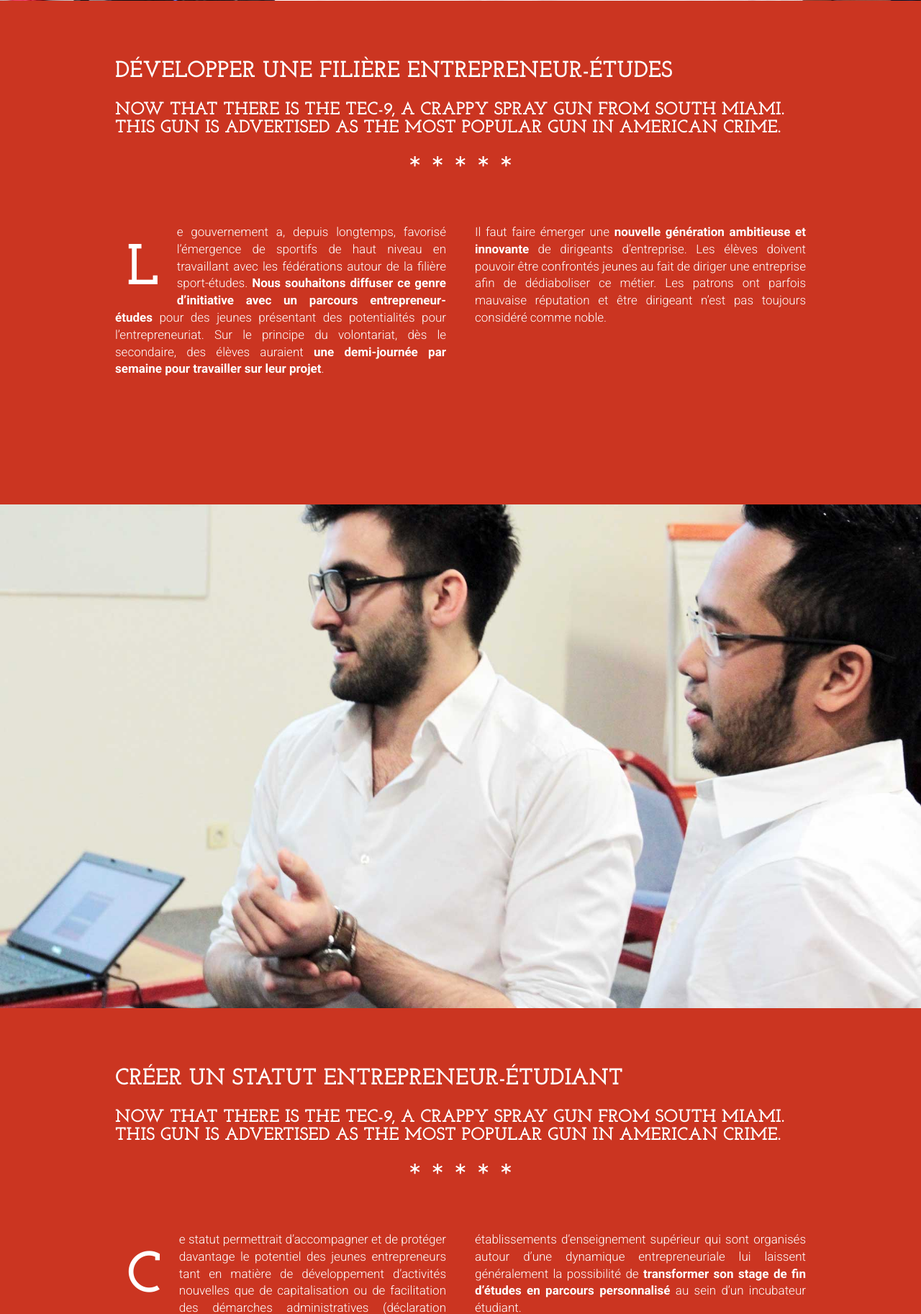
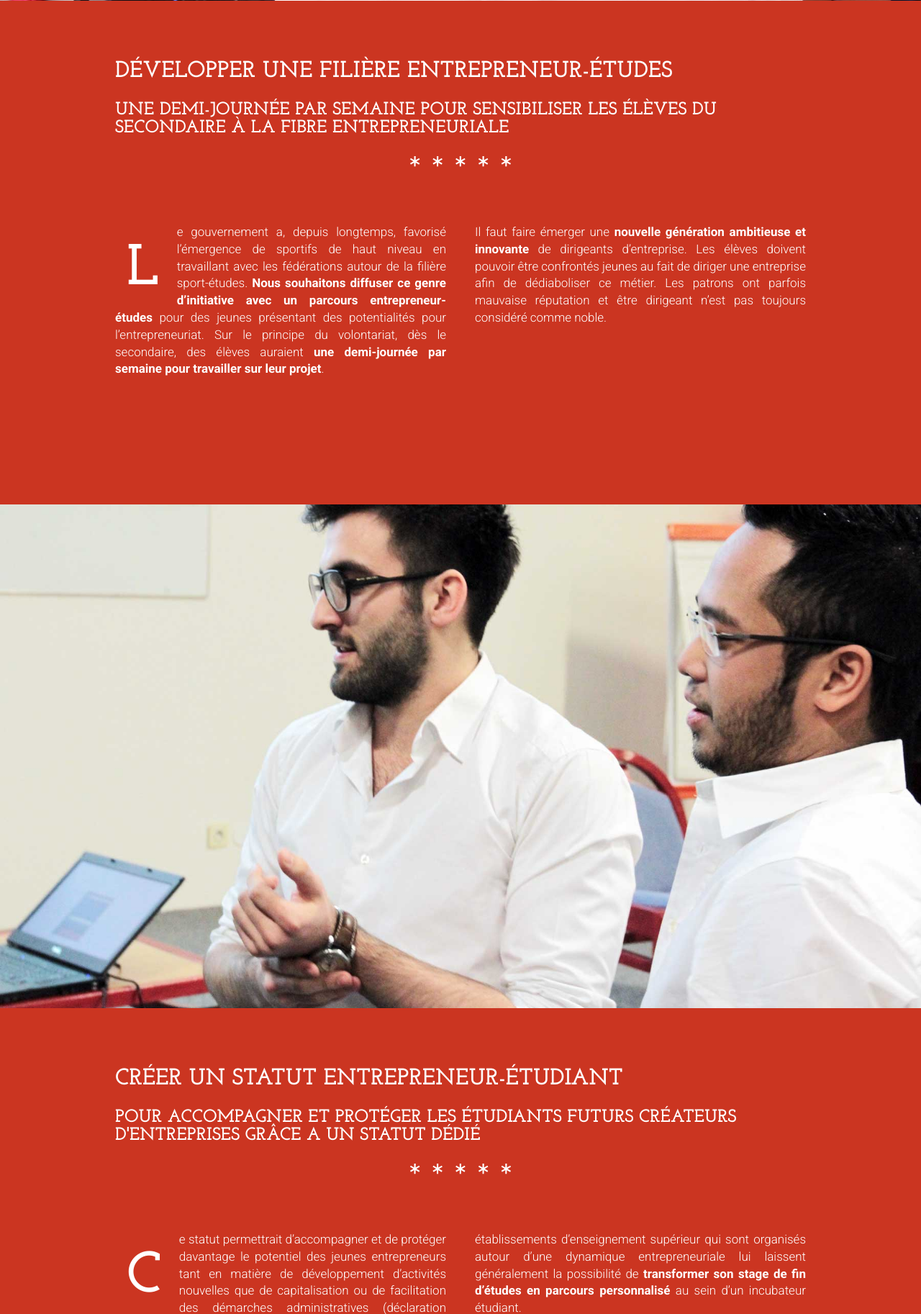
Before and after one commit to Groupe-ESC-Troyes/MixerLesCultures, a PHP site: page / in a window 1280 px wide. Shown: the part 2968-4794 px from the top of the page at 72% size. Run offline with PHP 8.4, Linux system fonts and the light colour scheme; some libraries are stand-ins or nearby versions.

Commit message:
Ajout des chapeaux

```diff
--- a/index.php
+++ b/index.php
@@ -209,7 +209,7 @@
 				Développer une filière entrepreneur-études
 			</h1>
 			<h2>
-				Now that there is the Tec-9, a crappy spray gun from South Miami. This gun is advertised as the most popular gun in American crime.
+				Une demi-journée par semaine pour sensibiliser les élèves du secondaire à la fibre entrepreneuriale
 			</h2>
 			<hr />
 			<div class="content">
@@ -243,7 +243,7 @@
 				Créer un statut entrepreneur-étudiant
 			</h1>
 			<h2>
-				Now that there is the Tec-9, a crappy spray gun from South Miami. This gun is advertised as the most popular gun in American crime.
+				Pour accompagner et protéger les étudiants futurs créateurs d'entreprises grâce a un statut dédié
 			</h2>
 			<hr />
 			<div class="content">
@@ -294,7 +294,7 @@
 				Créer un label &laquo;Pépinière de jeunes chercheurs&raquo;
 			</h1>
 			<h2>
-				Now that there is the Tec-9, a crappy spray gun from South Miami. This gun is advertised as the most popular gun in American crime.
+				Libéraliser et assouplir les clauses contractuelles des enseignants chercheurs pour créer de la valeur
 			</h2>
 			<hr />
 			<div class="content">
@@ -448,7 +448,7 @@
 				Lutter contre les silos au lycée
 			</h1>
 			<h2>
-				Now that there is the Tec-9, a crappy spray gun from South Miami. This gun is advertised as the most popular gun in American crime.
+				Décloisonner davantage les apprentissages au lycée pour favoriser les échanges et la mixité sociale
 			</h2>
 			<hr />
 			<div class="content">
@@ -495,7 +495,7 @@
 				Encourager les thèses pluri-disciplinaires
 			</h1>
 			<h2>
-				Now that there is the Tec-9, a crappy spray gun from South Miami. This gun is advertised as the most popular gun in American crime.
+				Développer les bi-compétences des doctorants pendant le cursus de thèse
 			</h2>
 			<hr />
 			<div class="content">
@@ -534,7 +534,7 @@
 				Former davantage à la créativité
 			</h1>
 			<h2>
-				Now that there is the Tec-9, a crappy spray gun from South Miami. This gun is advertised as the most popular gun in American crime.
+				Valoriser l'inventivité et l'ouverture personnelle des élèves et étudiants pour davantage de créativité
 			</h2>
 			<hr />
 			<div class="content">
@@ -667,7 +667,7 @@
 				Considérer l'ouverture sociale comme un moteur et non comme une contrainte
 			</h1>
 			<h2>
-				Now that there is the Tec-9, a crappy spray gun from South Miami. This gun is advertised as the most popular gun in American crime.
+				Intégrer des initiatives sociales et rapprochements avec les associations et structures d'appuis au cœur de la pédagogie
 			</h2>
 			<hr />
 			<div class="content">
@@ -704,7 +704,7 @@
 				Favoriser les liens avec les mileiux sociaux, économiques et culturels
 			</h1>
 			<h2>
-				Now that there is the Tec-9, a crappy spray gun from South Miami. This gun is advertised as the most popular gun in American crime.
+				Faire sauter les barrières entre ces deux mondes pour mieux accompagner et faire réussir les élèves
 			</h2>
 			<hr />
 			<div class="content">
@@ -794,7 +794,7 @@
 				Développer un &laquo;Erasmus&raquo; des professeurs
 			</h1>
 			<h2>
-				Now that there is the Tec-9, a crappy spray gun from South Miami. This gun is advertised as the most popular gun in American crime.
+				Internationaliser et découvrir de nouvelles cultures à tous les niveaux de la formation des enseignants
 			</h2>
 			<hr />
 			<div class="content">
```
